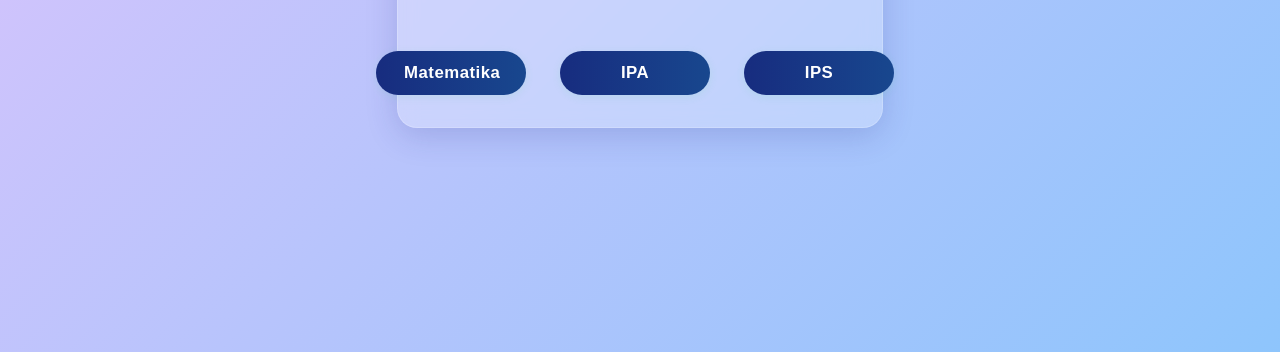
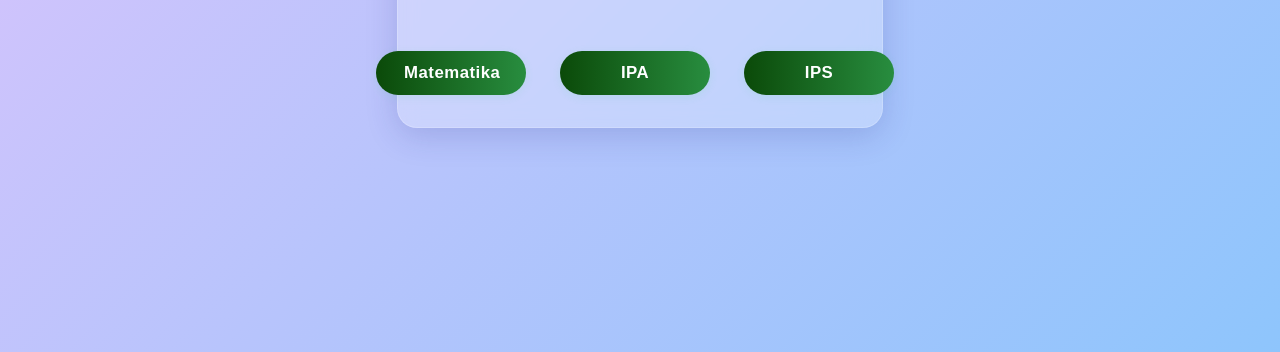
Before and after one commit to dwiradwijanata2302/mjstest, a plain HTML site: page index.html in a window 1280 px wide. Shown: the part 448-800 px from the top of the page. Drawn offline with Linux system fonts and the light colour scheme.

Commit message:
Setup CI CD Akhirnya Jadi

```diff
--- a/style.css
+++ b/style.css
@@ -82,7 +82,7 @@ body {
 }
 
 .button {
-  background: linear-gradient(90deg, #172c7f 0%, #18478e 100%);
+  background: linear-gradient(90deg, #0b4a09 0%, #288d3f 100%);
   color: #fff;
   padding: 12px 28px;
   border: none;
```
Also changed, not shown: 1 other file.
